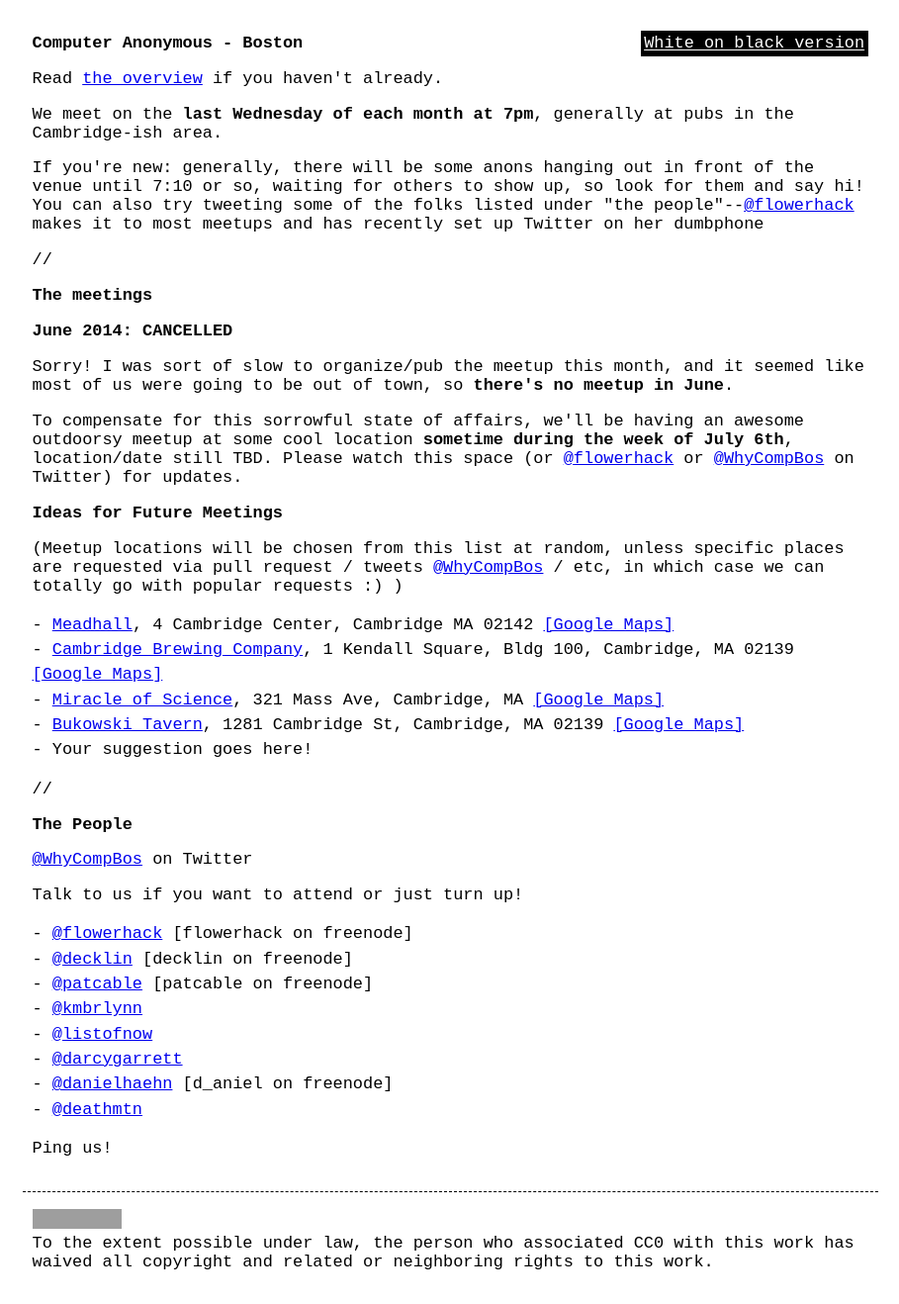
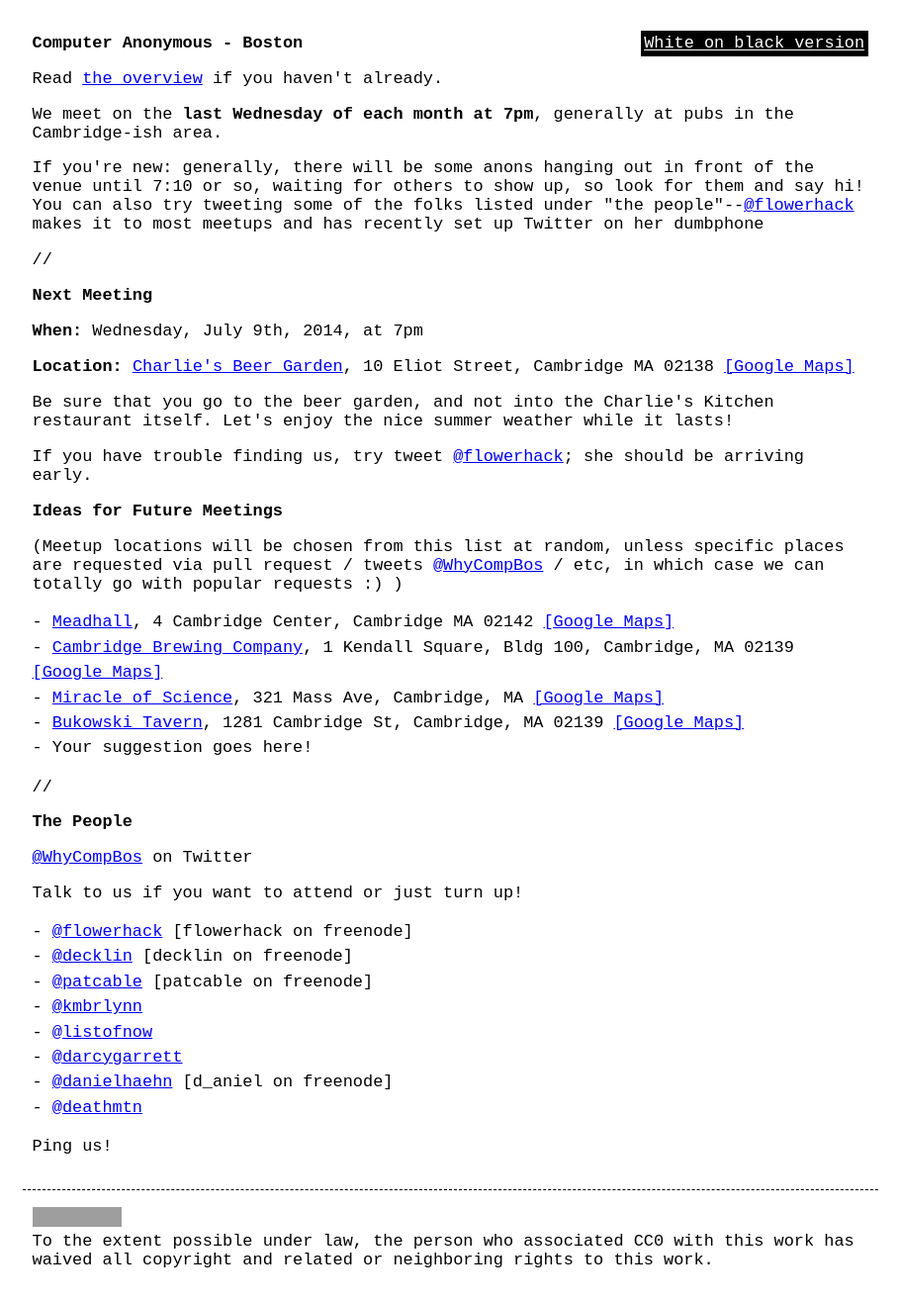
Before and after one commit to computeranonymous/computer, a Jekyll site: the page built from us_boston.html, in a window 1280 px wide. Shown: the whole page at 99% size, without its empty margins (185-1094 px from the left). Built offline with Jekyll 4.4.1, drawn with Linux system fonts in a browser that asks for light colours; grey boxes are pictures that could not be loaded.

Commit message:
July 2014 meetup info

```diff
--- a/us_boston.html
+++ b/us_boston.html
@@ -8,10 +8,11 @@ title: Computer Anonymous - Boston
     <p>If you're new: generally, there will be some anons hanging out in front of the venue until 7:10 or so, waiting for others to show up, so look for them and say hi!  You can also try tweeting some of the folks listed under "the people"--<a href="https://twitter.com/flowerhack">@flowerhack</a> makes it to most meetups and has recently set up Twitter on her dumbphone</p>
     <p>//</p>
 
-    <h2>The meetings</h2>
-    <h3>June 2014: CANCELLED</h3>
-    <p>Sorry!  I was sort of slow to organize/pub the meetup this month, and it seemed like most of us were going to be out of town, so <b>there's no meetup in June</b>.</p>
-    <p>To compensate for this sorrowful state of affairs, we'll be having an awesome outdoorsy meetup at some cool location <b>sometime during the week of July 6th</b>, location/date still TBD.  Please watch this space (or <a href="https://twitter.com/flowerhack">@flowerhack</a> or <a href="https://twitter.com/WhyCompBos">@WhyCompBos</a> on Twitter) for updates.</p>
+    <h2>Next Meeting</h2>
+    <p><b>When:</b> Wednesday, July 9th, 2014, at 7pm</p>
+    <p><b>Location:</b> <a href="http://www.charlieskitchen.com/">Charlie's Beer Garden</a>, 10 Eliot Street, Cambridge MA 02138 <a href="https://www.google.com/maps/place/Charlie's+Kitchen/@42.372422,-71.121532,17z/data=!3m1!4b1!4m2!3m1!1s0x89e37767fc2da6c7:0x3c28de62340b61a1">[Google Maps]</a></b></p>
+    <p>Be sure that you go to the beer garden, and not into the Charlie's Kitchen restaurant itself.  Let's enjoy the nice summer weather while it lasts!</p>
+    <p>If you have trouble finding us, try tweet <a href="https://twitter.com/flowerhack">@flowerhack</a>; she should be arriving early.</p>
 
     <h3>Ideas for Future Meetings</h3>
     <p>(Meetup locations will be chosen from this list at random, unless specific places are requested via pull request / tweets <a href="https://twitter.com/WhyCompBos">@WhyCompBos</a> / etc, in which case we can totally go with popular requests :) )</p>
```
